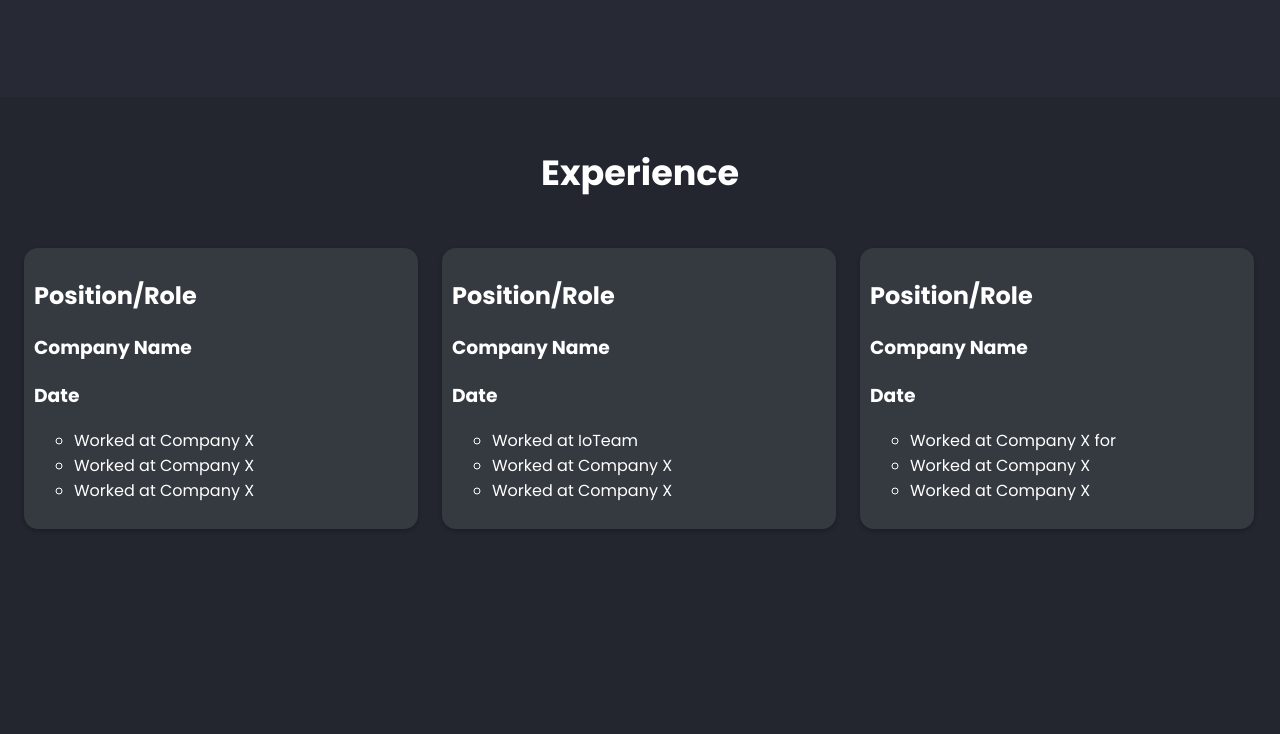
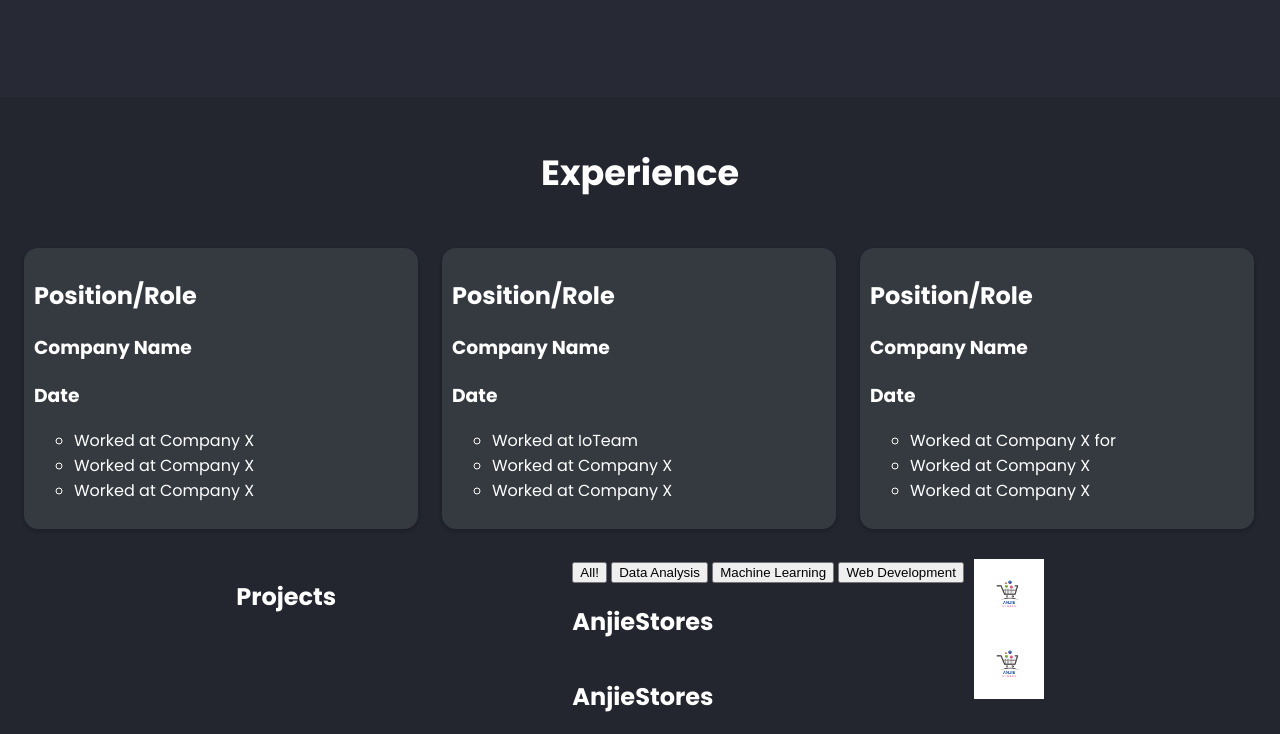
Before and after one commit to MikunsHub/myPersonal_website, a plain HTML site: page index.html in a window 1280 px wide. Shown: the part 1226-1960 px from the top of the page. Before the commit the page ends 1785 px from the top, so only its background shows below. Drawn offline with Linux system fonts and the light colour scheme.

Commit message:
added logo to images folder and started Projects template

```diff
--- a/index.html
+++ b/index.html
@@ -239,6 +239,38 @@
 
         </div>
 
+        <section id="Projects">
+            <div style="display:flex; justify-content:space-evenly;">
+                <div>
+                    <h1>Projects</h1>
+                </div>
+
+
+
+                <div  style="display: flex;flex-direction: row;gap: 10px;">
+
+                    <div style="display: flex;flex-direction: column;">
+                        <div style="text-align:center;">
+                            <button type="button">All!</button>
+                            <button type="button">Data Analysis</button>
+                            <button type="button">Machine Learning</button>
+                            <button type="button">Web Development</button>
+                        </div>
+                        <h2>AnjieStores</h2>
+                        <h2>AnjieStores</h2>
+                    </div>
+
+                    <div style="display: flex;flex-direction: column;">
+                        <img src="images/AnjieStores.png" alt="">
+                        <img src="images/AnjieStores.png" alt="">
+                    </div>
+                </div>
+
+
+
+            </div>
+        </section>
+
 
     </body>
 
```
Also changed, not shown: images/AnjieStores.png (added).
